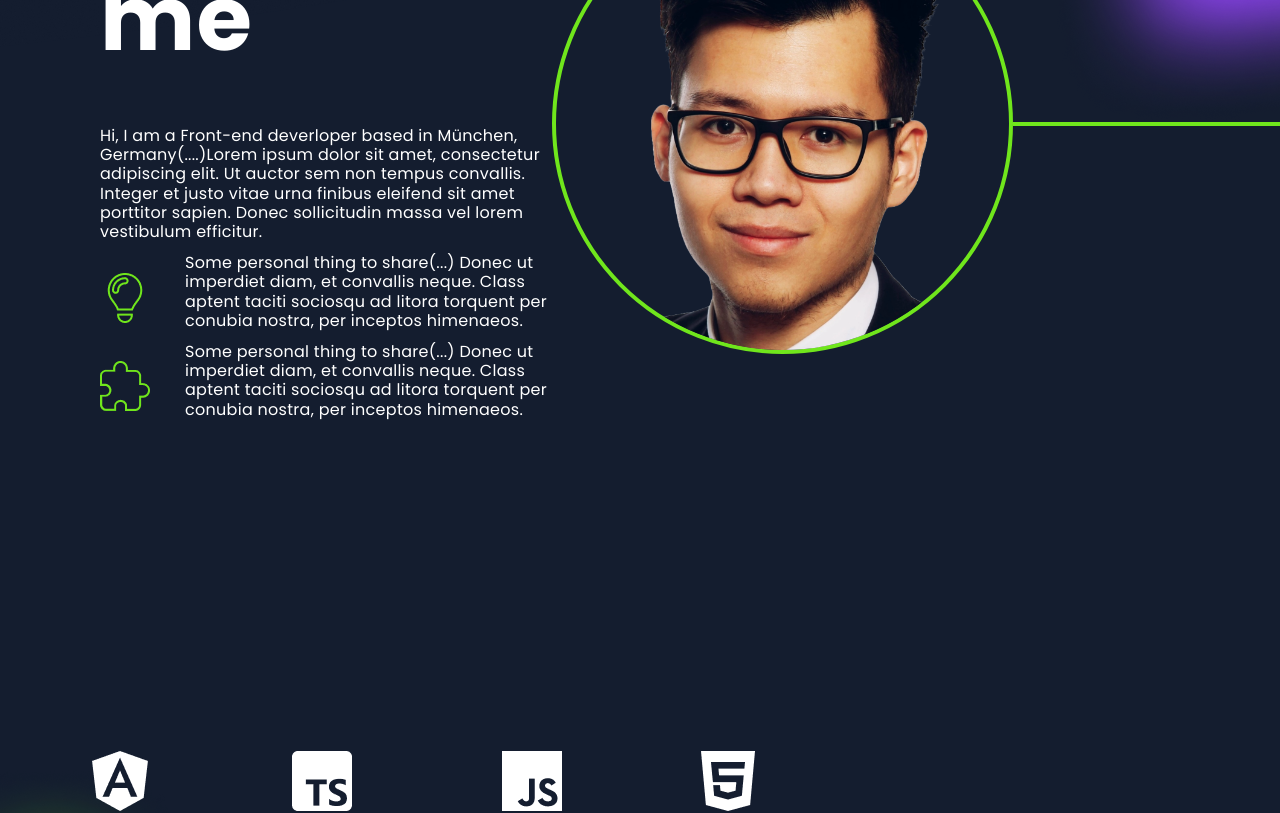
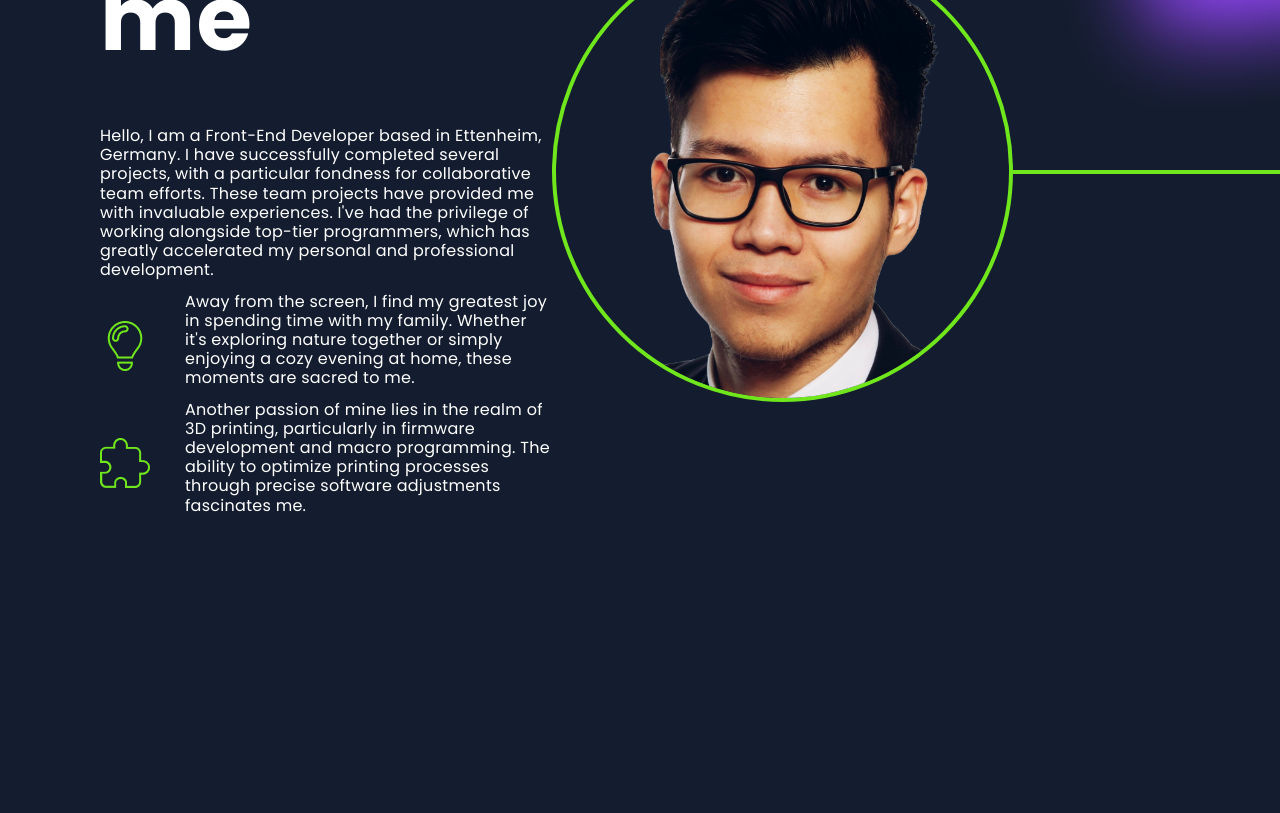
Before and after one commit to Pierce-Chang/Portfolio-Pierce-Chang, an Angular app: page / in a window 1280 px wide. Shown: the part 1360-2173 px from the top of the page. Built offline with nearby package versions, Linux system fonts and the light colour scheme.

Commit message:
personal text

```diff
--- a/src/app/about-me/about-me.component.html
+++ b/src/app/about-me/about-me.component.html
@@ -3,21 +3,22 @@
 <div class="about-me-container">
     <div class="about-me">
         <h2>About me</h2>
-        <p>Hi, I am a Front-end deverloper based in München, Germany(....)Lorem ipsum dolor sit amet,
-            consectetur adipiscing elit. Ut auctor sem non tempus convallis.
-            Integer et justo vitae urna finibus eleifend sit amet porttitor sapien.
-            Donec sollicitudin massa vel lorem vestibulum efficitur. </p>
+        <p>Hello, I am a Front-End Developer based in Ettenheim, Germany. I have successfully completed several
+            projects, with a particular fondness for collaborative team efforts. These team projects have provided me
+            with invaluable experiences. I've had the privilege of working alongside top-tier programmers, which has
+            greatly accelerated my personal and professional development.</p>
         <div>
             <div class="dp-flex">
                 <img src="/assets/img/bulb_desktop.png" alt="">
-                <p>Some personal thing to share(...) Donec ut imperdiet diam, et convallis neque. Class aptent taciti
-                    sociosqu ad litora torquent per conubia nostra, per inceptos himenaeos. </p>
+                <p>Away from the screen, I find my greatest joy in spending time with my family. Whether it's exploring
+                    nature together or simply enjoying a cozy evening at home, these moments are sacred to me. </p>
             </div>
 
             <div class="dp-flex">
                 <img src="/assets/img/puzzle_desktop.png" alt="">
-                <p>Some personal thing to share(...) Donec ut imperdiet diam, et convallis neque. Class aptent taciti
-                    sociosqu ad litora torquent per conubia nostra, per inceptos himenaeos. </p>
+                <p>Another passion of mine lies in the realm of 3D printing, particularly in firmware development and
+                    macro programming. The ability to optimize printing processes through precise software adjustments
+                    fascinates me. </p>
             </div>
         </div>
     </div>
--- a/src/app/footer/footer.component.html
+++ b/src/app/footer/footer.component.html
@@ -4,7 +4,7 @@
     <div class="container-footer">
         <div class="logo-impressum">
             <a href="#"><img src="/assets/img/pierce_logo.png" alt=""></a>
-            <a href="#">Impressum</a>
+            <a class="impressum" href="#">Impressum</a>
         </div>
 
         <div class="codedby">
--- a/src/app/footer/footer.component.scss
+++ b/src/app/footer/footer.component.scss
@@ -34,6 +34,17 @@ section {
         font-size: 16px;
         font-weight: 400;
     }
+
+    .impressum {
+        display: flex;
+        justify-content: center;
+        align-items: center;
+        cursor: pointer;
+
+        &:hover {
+            border-bottom: 2px solid $purple;
+        }
+    }
 }
 
 .container-footer {
--- a/src/app/header/header.component.scss
+++ b/src/app/header/header.component.scss
@@ -5,7 +5,7 @@ $purple: #9747FF;
 header {
     z-index: 9999;
     background-color: $background-color;
-    position: sticky;
+    position: fixed;
     top: 0;
     left: 0;
     right: 0;
--- a/src/app/portfolio-head/portfolio-head.component.scss
+++ b/src/app/portfolio-head/portfolio-head.component.scss
@@ -50,13 +50,13 @@ section {
 
 .purple-shadow3 {
     position: absolute;
-    top: 1200px;
+    top: 1400px;
     left: 0px;
     pointer-events: none;
 }
 
 .green-shadow3 {
     position: absolute;
-    top: 1300px;
+    top: 1450px;
     right: 0;
 }
--- a/src/app/portfolio-projects/portfolio-projects.component.scss
+++ b/src/app/portfolio-projects/portfolio-projects.component.scss
@@ -8,13 +8,10 @@ section {
     justify-content: center;
     align-items: center;
     padding-bottom: 100px;
-
-    .spacer {
-        width: 120px;
-        height: 200px;
-    }
+    gap: 120px;
 
     img {
+        padding: 0 110px;
         width: 450px;
         position: relative;
         z-index: 1;
@@ -32,8 +29,7 @@ section {
     }
 
      .project-infos {
-        margin: 0 100px;
-        width: 40%;
+        width: 500px;
         display: flex;
         flex-direction: column;
 
--- a/src/app/whoami/whoami.component.scss
+++ b/src/app/whoami/whoami.component.scss
@@ -4,6 +4,7 @@ $purple: #9747FF;
 
 
 section {
+    padding-top: 110px;
     width: 100%;
     height: 100%;
 }
```
